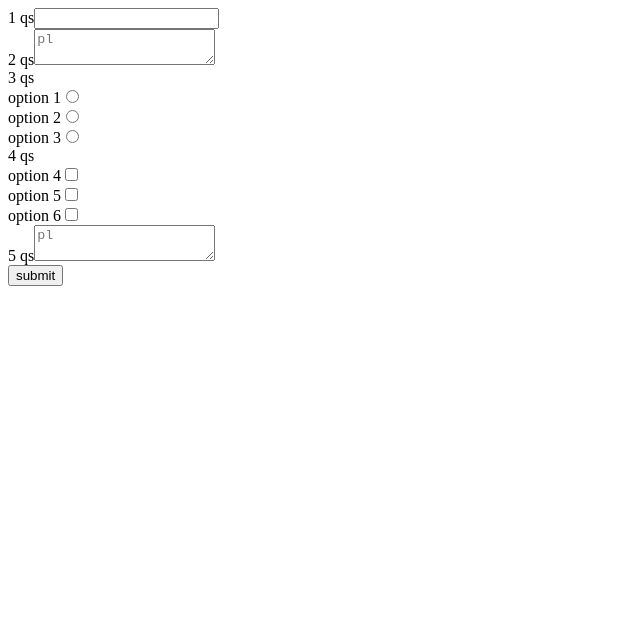
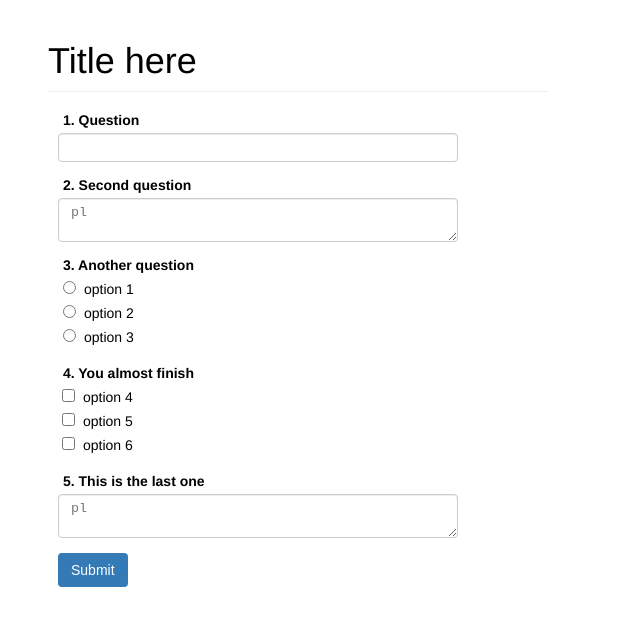
Before and after one commit to juancjara/json-to-survey, a plain HTML site: page index.html in a window 1280 px wide. Shown: the whole page, without its empty margins (0-640 px from the left). Drawn offline with Linux system fonts and the light colour scheme.

Commit message:
title, submit button added and css example

```diff
--- a/index.html
+++ b/index.html
@@ -1,14 +1,66 @@
 <html>
 <head>
   <title></title>
-  <style type="text/css">
-    .error > label{
+  <style>
+    .error >label {
       color: red;
     }
+
   </style>
+  <link rel="stylesheet" type="text/css" href="main.css">
 </head>
 <body>
-  <form id="main"></form>
+  <div id="main" class = 'form'></div>
   <script src='main.js'></script>
+  <script type="text/javascript">
+  var doSomething = function(err, values) {
+    console.log(err, values);
+  };
+
+  var schema = {
+    options: {
+      hideNotReq: true
+    },
+    title: {
+      label: 'Title here', className: 'title'
+    },
+    submitButton: {
+      label: 'Submit', className: 'submit-btn'
+    },
+    onSubmit: doSomething,
+    body: [
+      {label: '1. Question', tag: 'input', type: 'text',
+        skip: {
+          cond: '=',
+          val: 'yes',
+          questions: [1, 2]
+        }
+      },
+
+      {label: '2. Second question', tag: 'textarea', placeholder: 'pl'},
+
+      {label: '3. Another question', tag: 'radio',
+       data : [
+        {'value': '1', 'label': 'option 1'},
+        {'value': '2', 'label': 'option 2'},
+        {'value': '3', 'label': 'option 3'}
+       ],
+       skip: [
+        {val: '1', cond: '=', questions: [0]},
+        {val: '2', cond: '=', questions: [1]},
+        {val: '3', cond: '=', questions: [4]}
+       ]
+      },
+      {label: '4. You almost finish', tag: 'checkbox', data : [
+        {'value': '4', 'label': 'option 4'},
+        {'value': '5', 'label': 'option 5'},
+        {'value': '6', 'label': 'option 6'}
+      ]},
+      {label: '5. This is the last one', tag: 'textarea', placeholder: 'pl'}
+    ]
+  };
+
+  init('main', schema);
+  </script>
 </body>
 </html>
--- /dev/null
+++ b/main.css
@@ -0,0 +1,73 @@
+body {
+  font-family: "Helvetica Neue",Helvetica,Arial,sans-serif;
+  font-size: 14px;
+}
+.form {
+  margin: 0 40px;
+  width: 500px;
+}
+
+.question {
+  margin: 15px 0;
+}
+.question .q-title {
+  display: block;
+  font-weight: 700;
+  padding-bottom: 5px;
+}
+.question {
+  width: 400px;
+}
+.question input[type = 'text'],
+.question textarea {
+  -webkit-box-shadow: inset 0 1px 1px rgba(0,0,0,.075);
+  box-shadow: inset 0 1px 1px rgba(0,0,0,.075);
+  border: 1px solid #ccc;
+  border-radius: 4px;
+  padding: 6px 12px;
+  width: 400px;
+}
+.question label {
+  margin-left: 5px
+}
+.question .elem-radio-check {
+  padding-bottom: 5px;
+}
+
+.question .error {
+  color: red;
+}
+.form .submit-btn {
+  background-color: #337ab7;
+  background-image: none;
+  border-color: #2e6da4;
+  border-radius: 4px;
+  border: 1px solid transparent;
+  color: #fff;
+  display: inline-block;
+  font-size: 14px;
+  font-weight: 400;
+  line-height: 1.42857143;
+  margin-bottom: 0;
+  padding: 6px 12px;
+  text-align: center;
+  vertical-align: middle;
+  white-space: nowrap;
+  -ms-touch-action: manipulation;
+  touch-action: manipulation;
+  cursor: pointer;
+  -webkit-user-select: none;
+  -moz-user-select: none;
+  -ms-user-select: none;
+  user-select: none;
+}
+.form .title {
+  border-bottom: 1px solid #eee;
+  font-size: 36px;
+  font-weight: 500;
+  margin: 40px 0 20px;
+  padding-bottom: 9px;
+}
+.form form {
+  margin-left: 10px;
+}
--- a/main.js
+++ b/main.js
@@ -23,8 +23,6 @@ var flatten = function(arr) {
 var builder = (function() {
 
   var defaultInputAttrs = {
-    className: '',
-    placeholder: '',
     type: 'text'
   };
 
@@ -33,8 +31,13 @@ var builder = (function() {
     var question = createGenericTag('div', {className: 'question'});
     question.appendChild(createGenericTag('label',
                                           {textContent: data.label,
-                                            htmlFor: id}));
+                                            htmlFor: id,
+                                            className: 'q-title'}));
     data.id = id;
+    if (!data.className) {
+      data.className = '';
+    }
+    data.className +=' q-answer'
     if (data.tag in actions) {
       question.appendChild(actions[data.tag](data));
     }
@@ -56,8 +59,9 @@ var builder = (function() {
     return createGenericTag('textarea', attrs);
   };
 
-  var createSimpleDiv = function() {
-    return createGenericTag('div', {});
+  var createSimpleDiv = function(attr) {
+    attr = attr || {};
+    return createGenericTag('div', attr);
   };
 
   var createOptions = function(attrs) {
@@ -71,17 +75,19 @@ var builder = (function() {
 
   var createOption = function(data, id, name, type) {
     id = '' + id;
-    var parentDiv = createSimpleDiv();
+    var parentDiv = createSimpleDiv({className: 'elem-radio-check'});
 
+    parentDiv.appendChild(createGenericTag('input', data,
+                                           {type: type, name: name}));
     parentDiv.appendChild(createGenericTag('label',
                                            {textContent: data.label,
                                             htmlFor: id}));
-    parentDiv.appendChild(createGenericTag('input', data,
-                                           {type: type, name: name}));
     return parentDiv;
   };
 
   var createButton = function(attrs) {
+    attrs = attrs || {};
+    attrs.textContent = attrs.label || 'addname';
     return createGenericTag('button', attrs);
   };
 
@@ -98,15 +104,23 @@ var builder = (function() {
     'checkbox': createOptions
   };
 
+  var createTitle = function(attrs) {
+    var tag = attrs.tag || 'div';
+    attrs.textContent = attrs.label;
+    return createGenericTag(tag, attrs);
+  };
+
   var createElement = function(type, data) {
     if (type in actions) {
       return actions[type](data);
     }
+    return createGenericTag(type, data);
   };
 
   return {
     createElement: createElement,
-    createQuestion: createQuestion
+    createQuestion: createQuestion,
+    createTitle: createTitle
   };
 })();
 
@@ -126,8 +140,8 @@ var isOptionType = function(type) {
 var FakeElement = function(question, data) {
   this.question = question;
   this.tag = data.tag;
-  this.req = data.req || true;
-  this.inititalRequired = this.req;
+  this.req;
+
   this.skip = data.skip;
   this.valuefields = question.childNodes[1];
 
@@ -139,6 +153,13 @@ var FakeElement = function(question, data) {
               return c.childNodes[1];
             });
   }
+
+  if (data.req === undefined || data.req === null) {
+    this.setReq(true);
+  } else {
+    this.setReq(data.req);
+  }
+  this.inititalRequired = this.req;
 };
 
 FakeElement.prototype = {
@@ -188,10 +209,9 @@ FakeElement.prototype = {
   setReq: function(required) {
     if (!required) {
       this.question.classList.remove('error');
-      //this.question.style.display = 'none';
+      this.question.classList.add('l-not-req');
     } else {
-      //this.question.style.display = 'block';
-      //console.log();
+      this.question.classList.remove('l-not-req');
     }
 
     this.req = required;
@@ -205,18 +225,26 @@ FakeElement.prototype = {
   }
 };
 
-var createBody = function(domElements, body, mainElement) {
-  body.forEach(function(el) {
+var createBody = function(domElements, questions, actionButtons) {
+  var form = builder.createElement('form', {});
+
+  questions.forEach(function(el) {
     var newElement = builder.createQuestion(el, id);
     domElements[id++] = new FakeElement(newElement, el);
-    mainElement.appendChild(newElement);
+    form.appendChild(newElement);
   })
+
+  actionButtons.forEach(function(btnAttr) {
+    form.appendChild(builder.createElement('button', btnAttr));
+  });
+
+  return form;
 };
 
 var evaluateFakeElements = function(fakeElements) {
 
   values(fakeElements).forEach(function(elem) {
-    elem.resetReq(true);
+    elem.resetReq();
   })
 
   values(fakeElements).forEach(function(elem) {
@@ -231,55 +259,36 @@ var evaluateFakeElements = function(fakeElements) {
   });
 };
 
+var sheet = (function() {
+  var style = document.createElement("style");
+  style.appendChild(document.createTextNode(""));
+  document.head.appendChild(style);
+  return style.sheet;
+})();
+
 var init = function(formId, schema) {
+
   var main = document.getElementById('main');
-  var options = {};
-  options.onSubmit = schema.onSubmit;
+  var options = schema.options || {};
+
+  if (options.hideNotReq) {
+    sheet.insertRule('.l-not-req { display: none; }', sheet.cssRules.length);
+  }
+
+  var onSubmit = schema.onSubmit;
 
   main.addEventListener('submit', function(e) {
     e.preventDefault();
     var elemValues = values(domElements).map(function(k) {return k.val();});
     var errors = values(domElements).map(function(k) {return k.getError();});
-
-    console.log(elemValues);
-    console.log(errors);
-
+    //filter errors
     if (options.onSubmit) {
       options.onSubmit(errors, elemValues);
     }
   });
+  //submitButton array, maybe in the future it can be many buttons
+  main.appendChild(builder.createTitle(schema.title));
+  main.appendChild(createBody(domElements, schema.body, [schema.submitButton]));
 
-  createBody(domElements, schema.body, main);
-  main.appendChild(builder.createElement('button', {textContent: 'submit'}));
+  setInterval(function() {evaluateFakeElements(domElements)} , 200);
 };
-
-var schema = {
-  body: [
-    {label: '1 qs', tag: 'input', type: 'text'},
-
-    {label: '2 qs', tag: 'textarea', placeholder: 'pl'},
-
-    {label: '3 qs', tag: 'radio',
-     data : [
-      {'value': '1', 'label': 'option 1'},
-      {'value': '2', 'label': 'option 2'},
-      {'value': '3', 'label': 'option 3'}
-     ],
-     skip: [
-      {val: '1', cond: '=', questions: [0]},
-      {val: '2', cond: '=', questions: [1]},
-      {val: '3', cond: '=', questions: [4]}
-     ]
-    },
-    {label: '4 qs', tag: 'checkbox', data : [
-      {'value': '4', 'label': 'option 4'},
-      {'value': '5', 'label': 'option 5'},
-      {'value': '6', 'label': 'option 6'}
-    ]},
-    {label: '5 qs', tag: 'textarea', placeholder: 'pl'}
-  ]
-};
-
-init('main', schema);
-
-setInterval(function() {evaluateFakeElements(domElements)} , 200);
```
